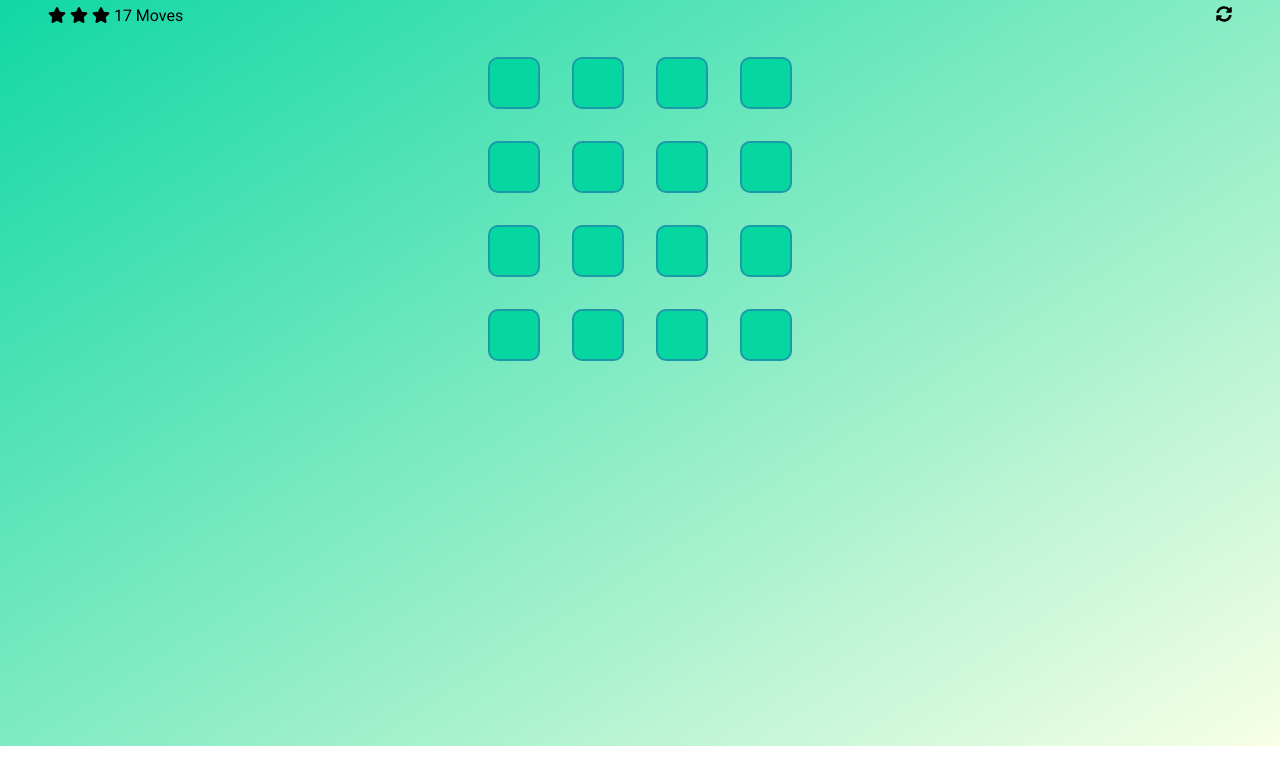
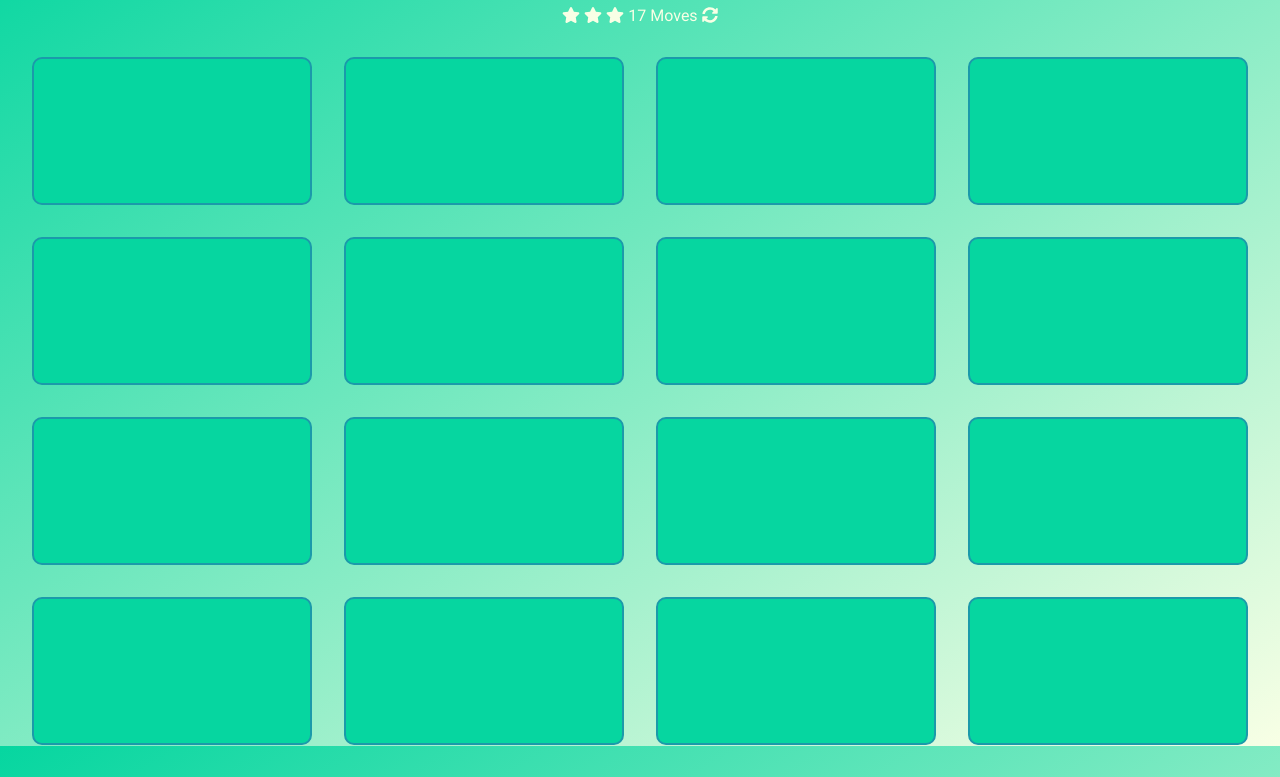
Before and after one commit to robert-s-hogan/Project-Memory-Game, a plain HTML site: page index.html in a window 1280 px wide. Shown: the part 75-852 px from the top of the page. Before the commit the page ends 821 px from the top, so only its background shows below. Drawn offline with Linux system fonts and the light colour scheme.

Commit message:
Added media queries for iPad and Desktop
Added min-width & min-height for iPad and Desktop
Added responsiveness to .cards

```diff
--- a/css/style.css
+++ b/css/style.css
@@ -1,8 +1,18 @@
+:root {
+	--white: #F8FFE5;
+	--light-green: #06D6A0;
+	--dark-green: #1B9AAA;
+	--red: #EF476F;
+	--yellow: #FFC43D;
+}
+
 body {
 	margin: 0;
-background: linear-gradient(to bottom right, #06D6A0 , #F8FFE5);
+background: linear-gradient(to bottom right, var(--light-green), var(--white));
 	height: 100vh;
 	font-family: 'Roboto', sans-serif;
+	color: var(--white);
+	background-size: auto;
 }
 
 img {
@@ -13,6 +23,7 @@ header h1 {
 	text-align: center;
 	align-self: center;
 	font-family: 'Varela Round', sans-serif;
+	color: var(--white);
 }
 
 header h3 {
@@ -21,9 +32,17 @@ header h3 {
 
 header .moves {
 	display: flex;
-	justify-content: space-between;
+	justify-content: center;
 	padding: 0 3em;
 	margin: 0;
+}
+
+header .moves .stars {
+	align-content:
+}
+
+.moves .icon-color {
+	color: var(--white);
 }
 
 .card-container {
@@ -34,22 +53,25 @@ header .moves {
 	display: flex;
 	flex-direction: flex-start;
 	flex-wrap: nowrap;
-	flex: 1 1 350px;
 	justify-content: center;
 }
 
 .card {
-	background-color: #06D6A0;
-	border: 2px solid #1B9AAA;
+	background-color: var(--light-green);
+	border: 2px solid var(--dark-green);
 	min-width: 48px;
-	min-height: 48px;
+	min-height: 48px;;
 	margin: 1em;
 	border-radius: 10px;
 }
 
+.row > .card {
+	flex: 1 1 20%;
+}
+
 .card:hover {
-	background-color: #1B9AAA;
-	border: 2px solid #FFC43D;
+	background-color: var(--dark-green);
+	border: 2px solid var(--yellow);
 	transition: .5s ease;
 }
 
@@ -59,9 +81,15 @@ header .moves {
 }
 
 @media screen and (min-width: 768px) {
-
+  .card {
+  	min-height: 96px;
+  	min-width: 96px;
+  }
 }
 
-@media screen and (min-width: 1024px) {
-
+@media screen and (min-width: 1000px) {
+	.card {
+		min-width: 144px;
+		min-height: 144px;
+	}
 }
--- a/index.html
+++ b/index.html
@@ -14,13 +14,15 @@
 <header>
 	<h1>Matching Game</h1>
 	<div class="moves">
+
 		<div class="stars">
-			<i class="fas fa-star"></i>
-			<i class="fas fa-star"></i>
-			<i class="fas fa-star"></i>
-		17 Moves
+			<i class="fas fa-star icon-color"></i>
+			<i class="fas fa-star icon-color"></i>
+			<i class="fas fa-star icon-color"></i>
+			17 Moves
+
+			<i class="fas fa-sync-alt icon-color"></i>
 		</div>
-		<i class="fas fa-sync-alt"></i>
 	</div>
 
 </header>
```
